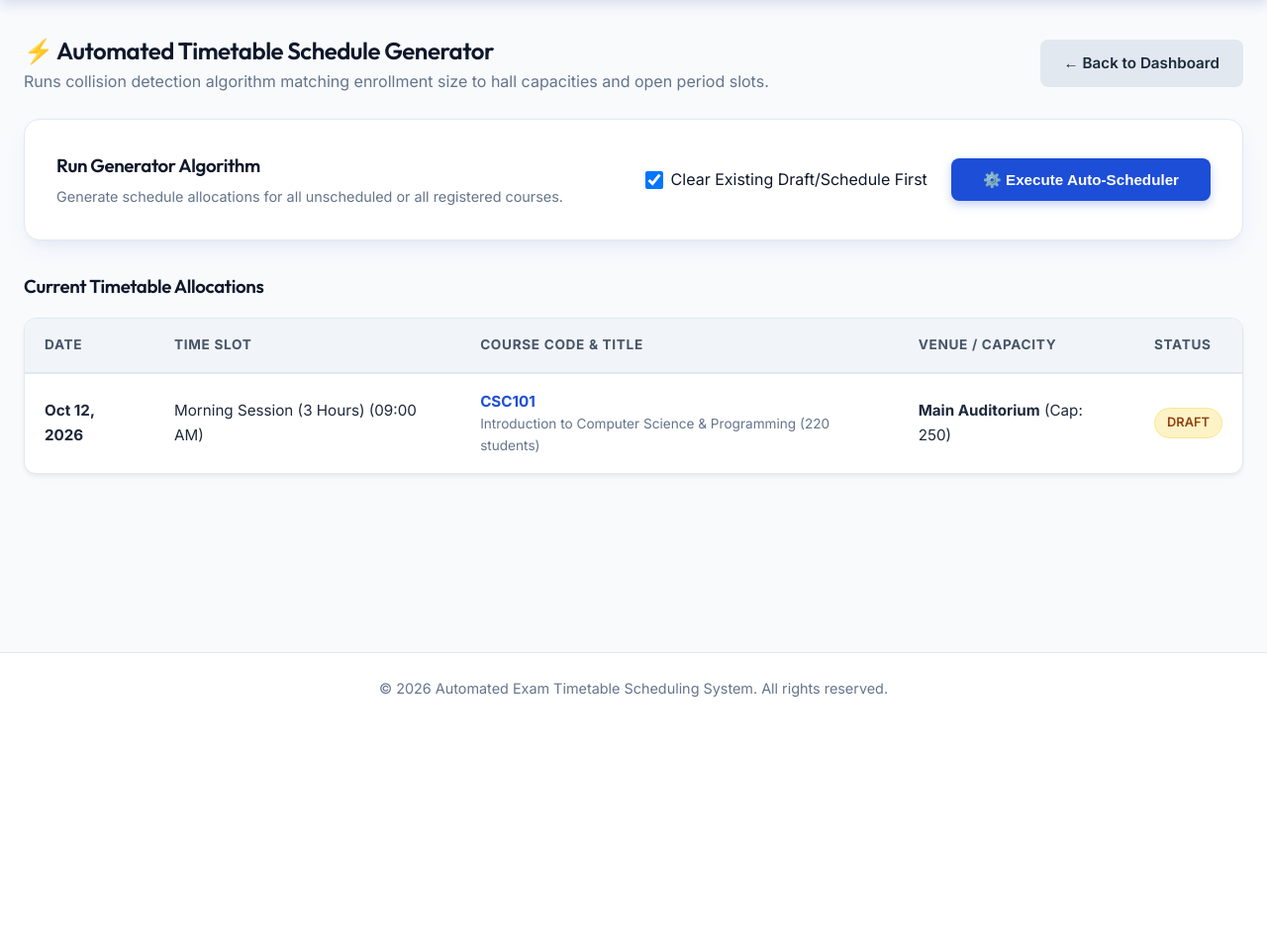
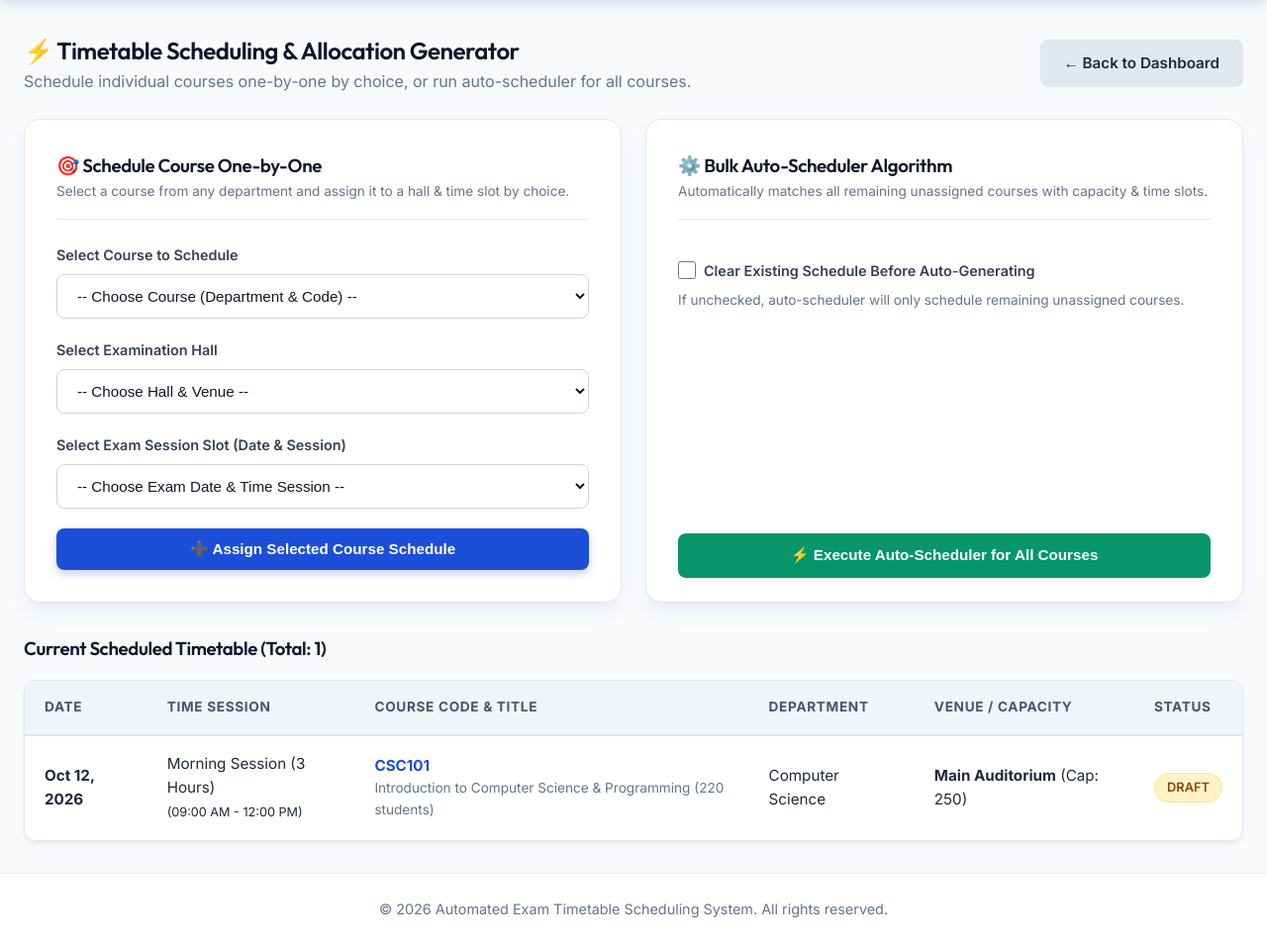
Before and after one commit to Kingsley2697/exam-timetable-imt-unn, a PHP site: page /admin/generate_timetable.php in a window 1280 px wide. Shown: the part 69-1023 px from the top of the page at 99% size. Before the commit the page ends 773 px from the top, so only its background shows below. Run offline with PHP 8.4, Linux system fonts and the light colour scheme; a user stored in the database is signed in; data comes from the database, SQL or seed files in the repository; both versions use the stored data as it was after the commit; tables that the repository leaves empty hold one stand-in row (values such as "Sample post").

Commit message:
Add full course catalog for Computer Science, Marketing, Banking & Finance, Public Admin, Mass Comm and add single-course choice scheduling

```diff
--- a/admin/generate_timetable.php
+++ b/admin/generate_timetable.php
@@ -1,5 +1,5 @@
 <?php
-// admin/generate_timetable.php - Automated Collision-Free Timetable Generator Engine
+// admin/generate_timetable.php - Automated & Manual Timetable Generator Engine
 require_once '../includes/db.php';
 checkAuth();
 
@@ -7,6 +7,39 @@ $msg = '';
 $error = '';
 $generationReport = [];
 
+// Handle Single Manual Course Assignment
+if ($_SERVER['REQUEST_METHOD'] === 'POST' && isset($_POST['assign_single'])) {
+    $course_id = intval($_POST['course_id'] ?? 0);
+    $hall_id = intval($_POST['hall_id'] ?? 0);
+    $period_id = intval($_POST['period_id'] ?? 0);
+
+    if (!$course_id || !$hall_id || !$period_id) {
+        $error = 'Please select a course, examination hall, and time slot session.';
+    } else {
+        // Check if course is already scheduled
+        $chkCourse = $pdo->prepare("SELECT id FROM timetable WHERE course_id = ?");
+        $chkCourse->execute([$course_id]);
+
+        // Check if hall is occupied in that period
+        $chkHall = $pdo->prepare("SELECT id FROM timetable WHERE hall_id = ? AND period_id = ?");
+        $chkHall->execute([$hall_id, $period_id]);
+
+        if ($chkCourse->fetch()) {
+            $error = 'This course is already scheduled! You can edit or remove it from the Edit Schedule menu.';
+        } elseif ($chkHall->fetch()) {
+            $error = 'Conflict detected! The selected hall is already occupied during this time slot session.';
+        } else {
+            $ins = $pdo->prepare("INSERT INTO timetable (course_id, hall_id, period_id, status) VALUES (?, ?, ?, 'draft')");
+            if ($ins->execute([$course_id, $hall_id, $period_id])) {
+                $msg = 'Course scheduled successfully!';
+            } else {
+                $error = 'Failed to schedule course.';
+            }
+        }
+    }
+}
+
+// Handle Auto-Scheduler Generation
 if ($_SERVER['REQUEST_METHOD'] === 'POST' && isset($_POST['generate'])) {
     $clearExisting = isset($_POST['clear_existing']);
 
@@ -32,10 +65,10 @@ if ($_SERVER['REQUEST_METHOD'] === 'POST' && isset($_POST['generate'])) {
         $periods = $pdo->query("SELECT * FROM periods ORDER BY exam_date ASC, start_time ASC")->fetchAll();
 
         if (empty($courses)) {
-            $msg = 'All courses are already scheduled! Toggle "Clear Existing Schedule" if you wish to re-generate from scratch.';
+            $msg = 'All courses are already scheduled! Uncheck "Clear Existing Schedule" or click below to manage entries.';
             $pdo->commit();
         } elseif (empty($halls) || empty($periods)) {
-            $error = 'Generation requires at least one active examination hall and period time slot.';
+            $error = 'Generation requires active examination halls and period time slots.';
             $pdo->rollBack();
         } else {
             // Fetch occupied (hall_id, period_id) pairs
@@ -101,9 +134,20 @@ if ($_SERVER['REQUEST_METHOD'] === 'POST' && isset($_POST['generate'])) {
     }
 }
 
+// Fetch all unscheduled courses for single assignment dropdown
+$unscheduledCourses = $pdo->query("
+    SELECT c.* FROM courses c
+    LEFT JOIN timetable t ON c.id = t.course_id
+    WHERE t.id IS NULL
+    ORDER BY c.department ASC, c.course_code ASC
+")->fetchAll();
+
+$allHalls = $pdo->query("SELECT * FROM halls WHERE status='active' ORDER BY hall_name ASC")->fetchAll();
+$allPeriods = $pdo->query("SELECT * FROM periods ORDER BY exam_date ASC, start_time ASC")->fetchAll();
+
 // Fetch current draft/scheduled items
 $currentSchedule = $pdo->query("
-    SELECT t.id, t.status, c.course_code, c.course_title, c.student_count,
+    SELECT t.id, t.status, c.course_code, c.course_title, c.department, c.student_count,
            h.hall_name, h.capacity, p.period_name, p.exam_date, p.start_time, p.end_time
     FROM timetable t
     JOIN courses c ON t.course_id = c.id
@@ -117,8 +161,8 @@ require_once '../includes/header.php';
 
 <div style="display: flex; justify-content: space-between; align-items: center; margin-bottom: 1.5rem;">
   <div>
-    <h2>⚡ Automated Timetable Schedule Generator</h2>
-    <p style="color: var(--text-muted);">Runs collision detection algorithm matching enrollment size to hall capacities and open period slots.</p>
+    <h2>⚡ Timetable Scheduling & Allocation Generator</h2>
+    <p style="color: var(--text-muted);">Schedule individual courses one-by-one by choice, or run auto-scheduler for all courses.</p>
   </div>
   <a href="dashboard.php" class="btn btn-secondary">&larr; Back to Dashboard</a>
 </div>
@@ -130,23 +174,88 @@ require_once '../includes/header.php';
   <div class="alert alert-danger"><?php echo htmlspecialchars($error); ?></div>
 <?php endif; ?>
 
-<div class="form-card" style="max-width: 100%; margin-bottom: 2rem;">
-  <form action="generate_timetable.php" method="POST" style="display: flex; align-items: center; justify-content: space-between; flex-wrap: wrap; gap: 1rem;">
-    <div>
-      <h3 style="margin-bottom: 0.25rem;">Run Generator Algorithm</h3>
-      <p style="color: var(--text-muted); font-size: 0.9rem;">Generate schedule allocations for all unscheduled or all registered courses.</p>
+<div style="display: grid; grid-template-columns: 1fr 1fr; gap: 1.5rem; margin-bottom: 2rem;">
+  <!-- Section 1: Single Course Choice Assignment -->
+  <div class="form-card" style="margin: 0; max-width: 100%;">
+    <div class="form-header">
+      <h3>🎯 Schedule Course One-by-One</h3>
+      <p style="color: var(--text-muted); font-size: 0.85rem;">Select a course from any department and assign it to a hall & time slot by choice.</p>
     </div>
 
-    <div style="display: flex; align-items: center; gap: 1.5rem;">
-      <label style="display: flex; align-items: center; gap: 0.5rem; cursor: pointer;">
-        <input type="checkbox" name="clear_existing" value="1" checked style="width: 18px; height: 18px;">
-        <span>Clear Existing Draft/Schedule First</span>
-      </label>
-      <button type="submit" name="generate" class="btn btn-primary" style="padding: 0.8rem 2rem;">
-        ⚙️ Execute Auto-Scheduler
+    <form action="generate_timetable.php" method="POST">
+      <div class="form-group">
+        <label for="course_id">Select Course to Schedule</label>
+        <select name="course_id" id="course_id" class="form-control" required>
+          <option value="">-- Choose Course (Department & Code) --</option>
+          <?php
+            $currDept = '';
+            foreach ($unscheduledCourses as $uc):
+              if ($currDept !== $uc['department']) {
+                if ($currDept !== '') echo '</optgroup>';
+                $currDept = $uc['department'];
+                echo '<optgroup label="' . htmlspecialchars($currDept) . '">';
+              }
+          ?>
+            <option value="<?php echo $uc['id']; ?>">
+              <?php echo htmlspecialchars($uc['course_code'] . ' - ' . $uc['course_title'] . ' (' . $uc['student_count'] . ' students)'); ?>
+            </option>
+          <?php endforeach; if ($currDept !== '') echo '</optgroup>'; ?>
+        </select>
+      </div>
+
+      <div class="form-group">
+        <label for="hall_id">Select Examination Hall</label>
+        <select name="hall_id" id="hall_id" class="form-control" required>
+          <option value="">-- Choose Hall & Venue --</option>
+          <?php foreach ($allHalls as $h): ?>
+            <option value="<?php echo $h['id']; ?>">
+              <?php echo htmlspecialchars($h['hall_name'] . ' (Capacity: ' . $h['capacity'] . ' seats)'); ?>
+            </option>
+          <?php endforeach; ?>
+        </select>
+      </div>
+
+      <div class="form-group">
+        <label for="period_id">Select Exam Session Slot (Date & Session)</label>
+        <select name="period_id" id="period_id" class="form-control" required>
+          <option value="">-- Choose Exam Date & Time Session --</option>
+          <?php foreach ($allPeriods as $p): ?>
+            <option value="<?php echo $p['id']; ?>">
+              <?php echo date('D, M d, Y', strtotime($p['exam_date'])) . ' - ' . htmlspecialchars($p['period_name']) . ' (' . date('h:i A', strtotime($p['start_time'])) . ' - ' . date('h:i A', strtotime($p['end_time'])) . ')'; ?>
+            </option>
+          <?php endforeach; ?>
+        </select>
+      </div>
+
+      <button type="submit" name="assign_single" class="btn btn-primary" style="width: 100%;">
+        ➕ Assign Selected Course Schedule
       </button>
+    </form>
+  </div>
+
+  <!-- Section 2: Bulk Auto-Scheduler -->
+  <div class="form-card" style="margin: 0; max-width: 100%;">
+    <div class="form-header">
+      <h3>⚙️ Bulk Auto-Scheduler Algorithm</h3>
+      <p style="color: var(--text-muted); font-size: 0.85rem;">Automatically matches all remaining unassigned courses with capacity & time slots.</p>
     </div>
-  </form>
+
+    <form action="generate_timetable.php" method="POST" style="height: 80%; display: flex; flex-direction: column; justify-content: space-between;">
+      <div class="form-group">
+        <label style="display: flex; align-items: center; gap: 0.5rem; cursor: pointer; margin-top: 1rem;">
+          <input type="checkbox" name="clear_existing" value="1" style="width: 18px; height: 18px;">
+          <span>Clear Existing Schedule Before Auto-Generating</span>
+        </label>
+        <p style="color: var(--text-muted); font-size: 0.85rem; margin-top: 0.5rem;">
+          If unchecked, auto-scheduler will only schedule remaining unassigned courses.
+        </p>
+      </div>
+
+      <button type="submit" name="generate" class="btn btn-success" style="width: 100%; padding: 0.85rem;">
+        ⚡ Execute Auto-Scheduler for All Courses
+      </button>
+    </form>
+  </div>
 </div>
 
 <?php if (!empty($generationReport)): ?>
@@ -154,7 +263,7 @@ require_once '../includes/header.php';
     <h3>Algorithm Log & Allocation Summary</h3>
     <div style="background: var(--bg-card); border: 1px solid var(--border-color); border-radius: var(--radius-md); padding: 1rem; max-height: 250px; overflow-y: auto;">
       <?php foreach ($generationReport as $log): ?>
-        <div style="padding: 0.4rem 0; border-bottom: 1px solid rgba(255,255,255,0.05); font-size: 0.9rem;">
+        <div style="padding: 0.4rem 0; border-bottom: 1px solid rgba(0,0,0,0.05); font-size: 0.9rem;">
           <?php if ($log['success']): ?>
             <span style="color: var(--accent-success);">[SUCCESS]</span>
           <?php else: ?>
@@ -167,14 +276,15 @@ require_once '../includes/header.php';
   </div>
 <?php endif; ?>
 
-<h3>Current Timetable Allocations</h3>
+<h3>Current Scheduled Timetable (Total: <?php echo count($currentSchedule); ?>)</h3>
 <div class="table-responsive" style="margin-top: 1rem;">
   <table class="custom-table">
     <thead>
       <tr>
         <th>Date</th>
-        <th>Time Slot</th>
+        <th>Time Session</th>
         <th>Course Code & Title</th>
+        <th>Department</th>
         <th>Venue / Capacity</th>
         <th>Status</th>
       </tr>
@@ -184,11 +294,12 @@ require_once '../includes/header.php';
         <?php foreach ($currentSchedule as $row): ?>
           <tr>
             <td><strong><?php echo date('M d, Y', strtotime($row['exam_date'])); ?></strong></td>
-            <td><?php echo htmlspecialchars($row['period_name']); ?> (<?php echo date('h:i A', strtotime($row['start_time'])); ?>)</td>
+            <td><?php echo htmlspecialchars($row['period_name']); ?> <br><small>(<?php echo date('h:i A', strtotime($row['start_time'])) . ' - ' . date('h:i A', strtotime($row['end_time'])); ?>)</small></td>
             <td>
               <strong style="color: var(--accent-primary);"><?php echo htmlspecialchars($row['course_code']); ?></strong>
               <div style="font-size: 0.85rem; color: var(--text-muted);"><?php echo htmlspecialchars($row['course_title']); ?> (<?php echo $row['student_count']; ?> students)</div>
             </td>
+            <td><?php echo htmlspecialchars($row['department']); ?></td>
             <td><strong><?php echo htmlspecialchars($row['hall_name']); ?></strong> (Cap: <?php echo $row['capacity']; ?>)</td>
             <td>
               <span class="badge <?php echo $row['status'] == 'published' ? 'badge-published' : 'badge-draft'; ?>">
@@ -199,8 +310,8 @@ require_once '../includes/header.php';
         <?php endforeach; ?>
       <?php else: ?>
         <tr>
-          <td colspan="5" style="text-align: center; color: var(--text-muted); padding: 2rem;">
-            No timetable entries generated yet. Click "Execute Auto-Scheduler" above to run automatic allocation.
+          <td colspan="6" style="text-align: center; color: var(--text-muted); padding: 2rem;">
+            No timetable entries generated yet. Select a course above to schedule manually or run the Auto-Scheduler.
           </td>
         </tr>
       <?php endif; ?>
--- a/includes/db.php
+++ b/includes/db.php
@@ -110,18 +110,40 @@ if (!$pdo) {
                 ('Morning Session (3 Hours)', '2026-10-14', '09:00:00', '12:00:00'),
                 ('Night Session (3 Hours)', '2026-10-14', '17:00:00', '20:00:00'),
                 ('Morning Session (3 Hours)', '2026-10-15', '09:00:00', '12:00:00'),
-                ('Night Session (3 Hours)', '2026-10-15', '17:00:00', '20:00:00')");
+                ('Night Session (3 Hours)', '2026-10-15', '17:00:00', '20:00:00'),
+                ('Morning Session (3 Hours)', '2026-10-16', '09:00:00', '12:00:00'),
+                ('Night Session (3 Hours)', '2026-10-16', '17:00:00', '20:00:00')");
 
-            // Seed 8 Registered Academic Courses
+            // Seed Registered Courses across Computer Science, Marketing, Banking and Finance, Public Admin, Mass Comm
             $pdo->exec("INSERT INTO courses (course_code, course_title, department, student_count) VALUES
-                ('CS101', 'Introduction to Computer Science', 'Computer Science', 210),
-                ('MTH201', 'Linear Algebra & Calculus', 'Mathematics', 150),
-                ('PHY102', 'General Physics II', 'Physics', 75),
-                ('ENG101', 'Technical Communication', 'Humanities', 110),
-                ('CHM103', 'Organic Chemistry Basics', 'Chemistry', 65),
-                ('STA111', 'Statistics for Engineers', 'Mathematics', 130),
-                ('ECE204', 'Electrical Circuit Theory', 'Electrical Engineering', 95),
-                ('GST102', 'Use of English & Communication', 'General Studies', 240)");
+                ('CSC101', 'Introduction to Computer Science & Programming', 'Computer Science', 220),
+                ('CSC102', 'Data Structures & Algorithms', 'Computer Science', 180),
+                ('CSC201', 'Object-Oriented Programming (C++/Java)', 'Computer Science', 160),
+                ('CSC202', 'Database Management Systems', 'Computer Science', 150),
+                ('CSC301', 'Operating Systems & Systems Programming', 'Computer Science', 140),
+                ('CSC302', 'Software Engineering & System Analysis', 'Computer Science', 130),
+                ('CSC401', 'Artificial Intelligence & Machine Learning', 'Computer Science', 110),
+                ('CSC402', 'Computer Networks & Cybersecurity', 'Computer Science', 125),
+
+                ('MKT101', 'Principles of Marketing', 'Marketing', 175),
+                ('MKT201', 'Consumer Behavior & Market Analysis', 'Marketing', 140),
+                ('MKT301', 'Digital Marketing & E-Commerce', 'Marketing', 120),
+                ('MKT401', 'Strategic Brand Management', 'Marketing', 95),
+
+                ('BFN101', 'Introduction to Banking & Financial Systems', 'Banking and Finance', 190),
+                ('BFN201', 'Corporate Finance & Investment Analysis', 'Banking and Finance', 150),
+                ('BFN301', 'Financial Institutions & Markets', 'Banking and Finance', 130),
+                ('BFN401', 'International Finance & Risk Management', 'Banking and Finance', 105),
+
+                ('PAD101', 'Elements of Public Administration', 'Public Administration', 200),
+                ('PAD201', 'Administrative Theory & Practice', 'Public Administration', 165),
+                ('PAD301', 'Public Personnel Management', 'Public Administration', 145),
+                ('PAD401', 'Public Policy Analysis & Implementation', 'Public Administration', 115),
+
+                ('MAC101', 'Introduction to Mass Communication', 'Mass Communication', 210),
+                ('MAC201', 'Print Media Production & Journalism', 'Mass Communication', 170),
+                ('MAC301', 'Broadcast Media & Radio Production', 'Mass Communication', 140),
+                ('MAC401', 'Media Law, Ethics & Public Relations', 'Mass Communication', 120)");
         }
     } catch (Exception $e2) {
         die("Database Connection Error: " . $e2->getMessage());
```
Also changed, not shown: sql/schema.sql (+38 -10 lines).
